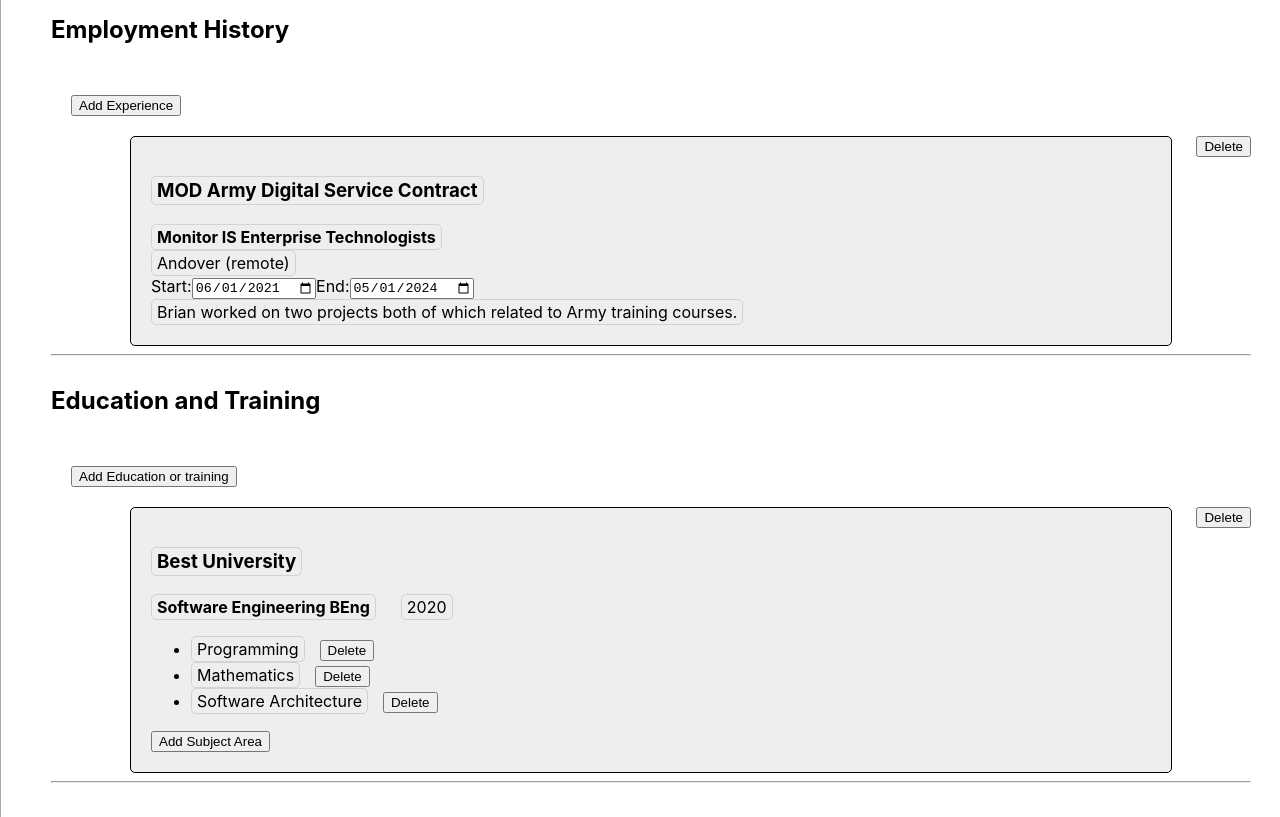
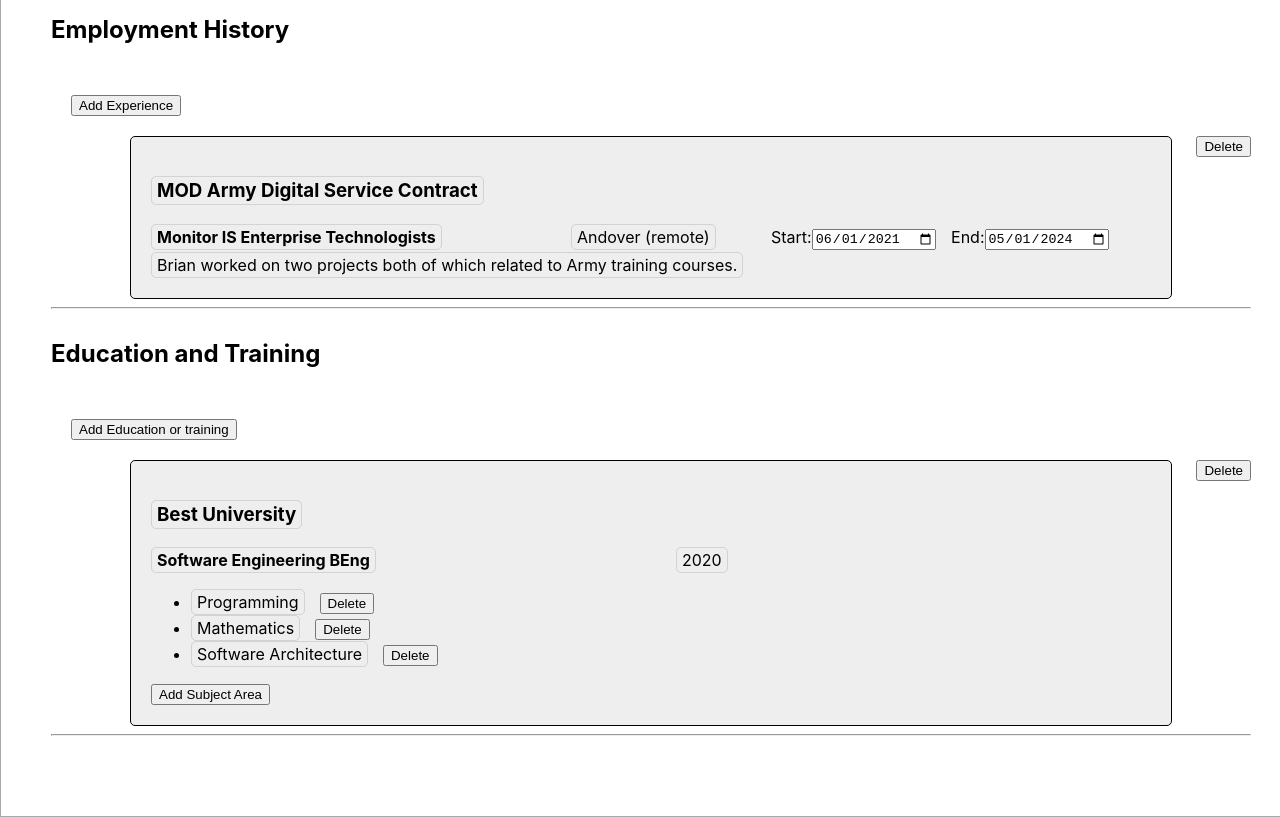
Before and after one commit to fireydude/cvelf, a React (Create React App) app in the folder ui/: page / in a window 1280 px wide. Shown: the part 760-1577 px from the top of the page. Built offline with nearby package versions, Linux system fonts and the light colour scheme.

Commit message:
remove experience grid

```diff
--- a/ui/src/components/education/EducationTraining.tsx
+++ b/ui/src/components/education/EducationTraining.tsx
@@ -69,7 +69,8 @@
                 onChange={(v: string) => updateEducation({ ...e, establishment: v }, i)}
                 onBlur={() => setUpdateEstablishment(undefined)} />
             </h3>
-            <span style={{ fontWeight: 'bold' }} onClick={() => updateQualification === undefined && setUpdateQualification(i)}>
+            <span style={{ fontWeight: 'bold', display: 'inline-block', width: 500 }}
+              onClick={() => updateQualification === undefined && setUpdateQualification(i)}>
               <FocusText
                 val={e.qualification}
                 placeholder='qualification'
--- a/ui/src/components/experience/WorkExperience.tsx
+++ b/ui/src/components/experience/WorkExperience.tsx
@@ -53,15 +53,11 @@
       {experiences && experiences.map((val, index) => (
         <div key={index} data-id={index} draggable onDragStart={handleItemDragStart} onDragEnd={handleItemDragEnd}>
           <button style={{ float: 'right' }} onClick={() => removeExperience(index)}>Delete</button>
-          <CvSection dragId={index + ''} style={{
-            display: 'grid-inline',
-            gridTemplateAreas: `'title title title'
-        'organisation location date'
-        'desc desc desc`,
-            alignContent: 'left',
-            gap: 5,
+          <CvSection dragId={index + ''}
+          style={{
             cursor: 'move',
-          }}>
+          }}
+          >
             <h3
               style={{ gridArea: 'title', textAlign: 'left', color: val.title ? undefined : '#888' }}
               onClick={() => updateTitle === undefined && setUpdateTitle(index)}
@@ -71,23 +67,28 @@
                 placeholder='title'
                 hasFocus={updateTitle === index}
                 onChange={(v: string) => updateExperience({ ...val, title: v }, index)}
-                onBlur={() => setUpdateTitle(undefined)} />
+                onBlur={() => setUpdateTitle(undefined)}
+                focusWidth={500} />
             </h3>
-            <div style={{ gridArea: 'organisation', fontWeight: 'bold', textAlign: 'left' }} onClick={() => updateOrg === undefined && setUpdateOrg(index)}>
+            <div style={{ fontWeight: 'bold', display: 'inline-block', width: 420 }}
+              onClick={() => updateOrg === undefined && setUpdateOrg(index)}>
               <FocusText val={val.organisation}
                 placeholder='organisation'
                 hasFocus={updateOrg === index}
                 onChange={(v: string) => updateExperience({ ...val, organisation: v }, index)}
-                onBlur={() => setUpdateOrg(undefined)} />
+                onBlur={() => setUpdateOrg(undefined)}
+                focusWidth={400} />
             </div>
-            <div style={{ gridArea: 'location', textAlign: 'left' }} onClick={() => updateLocation === undefined && setUpdateLocation(index)}>
+            <div style={{ display: 'inline-block', width: 200 }}
+              onClick={() => updateLocation === undefined && setUpdateLocation(index)}>
               <FocusText val={val.location}
                 placeholder='location'
                 hasFocus={updateLocation === index}
                 onChange={(v: string) => updateExperience({ ...val, location: v }, index)}
-                onBlur={() => setUpdateLocation(undefined)} />
+                onBlur={() => setUpdateLocation(undefined)}
+                focusWidth={160} />
             </div>
-            <div style={{ gridArea: 'date', textAlign: 'left' }}>
+            <div style={{ display: 'inline-block' } as any}>
               <label htmlFor="startExperience">Start:</label>
               <input type="date" id="startExperience" name="startExperience"
                 value={val.startDate.toISOString().split('T')[0]}
@@ -98,7 +99,7 @@
                   }
                 }}
               />
-              <label htmlFor="endExperience">End:</label>
+              <label htmlFor="endExperience" style={{ paddingLeft: 15 }}>End:</label>
               <input type="date" id="endExperience" name="endExperience"
                 value={val.endDate.toISOString().split('T')[0]}
                 onChange={(e) => {
@@ -109,7 +110,7 @@
                 }}
               />
             </div>
-            <div style={{ gridArea: 'desc', textAlign: 'left' }} onClick={() => updateLocation === undefined && setUpdateDesc(index)}>
+            <div style={{ marginTop: 2 }} onClick={() => updateLocation === undefined && setUpdateDesc(index)}>
               <FocusText val={val.description}
                 placeholder="description"
                 hasFocus={updateDesc === index}
--- a/ui/src/components/shared/FocusText.tsx
+++ b/ui/src/components/shared/FocusText.tsx
@@ -7,10 +7,11 @@
   onChange: (val: string) => void;
   onBlur: () => void;
   textArea?: boolean;
+  focusWidth?: number;
 }
 
 export const FocusText: React.FC<IFocusText> = (props) => {
-  const { val, placeholder, hasFocus, onChange, onBlur, textArea } = props;
+  const { val, placeholder, hasFocus, onChange, onBlur, textArea, focusWidth } = props;
   const ref = useRef(null);
   useEffect(() => {
     if (hasFocus && ref.current) {
@@ -31,7 +32,7 @@
         {val ?? placeholder}
       </div>}
     {hasFocus && !textArea &&
-      <input ref={ref} type='text' value={val} style={{ width: 300 }} onChange={(e) => onChange(e.currentTarget.value)} onBlur={onBlur} />
+      <input ref={ref} type='text' value={val} style={{ width: focusWidth ?? 300 }} onChange={(e) => onChange(e.currentTarget.value)} onBlur={onBlur} />
     }
     {hasFocus && textArea &&
       <textarea ref={ref} rows={3} cols={100} value={val}
```
